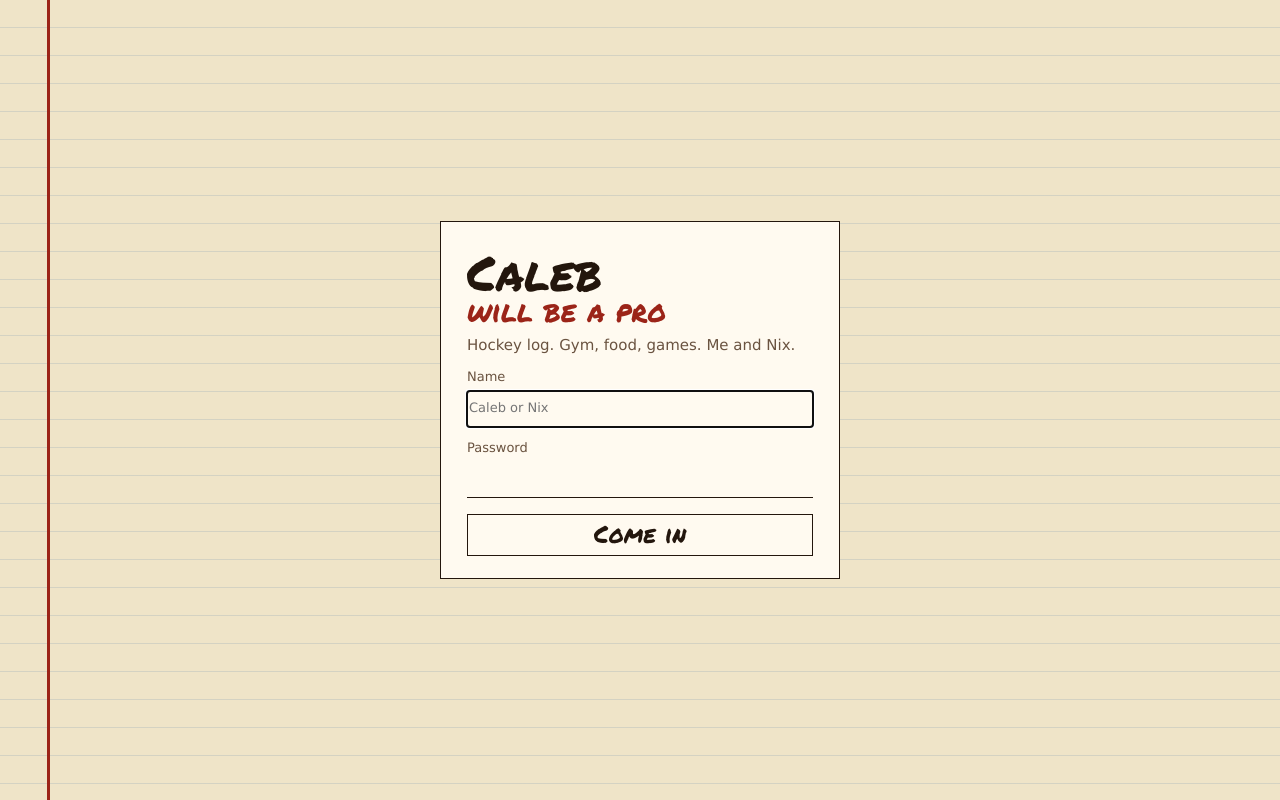
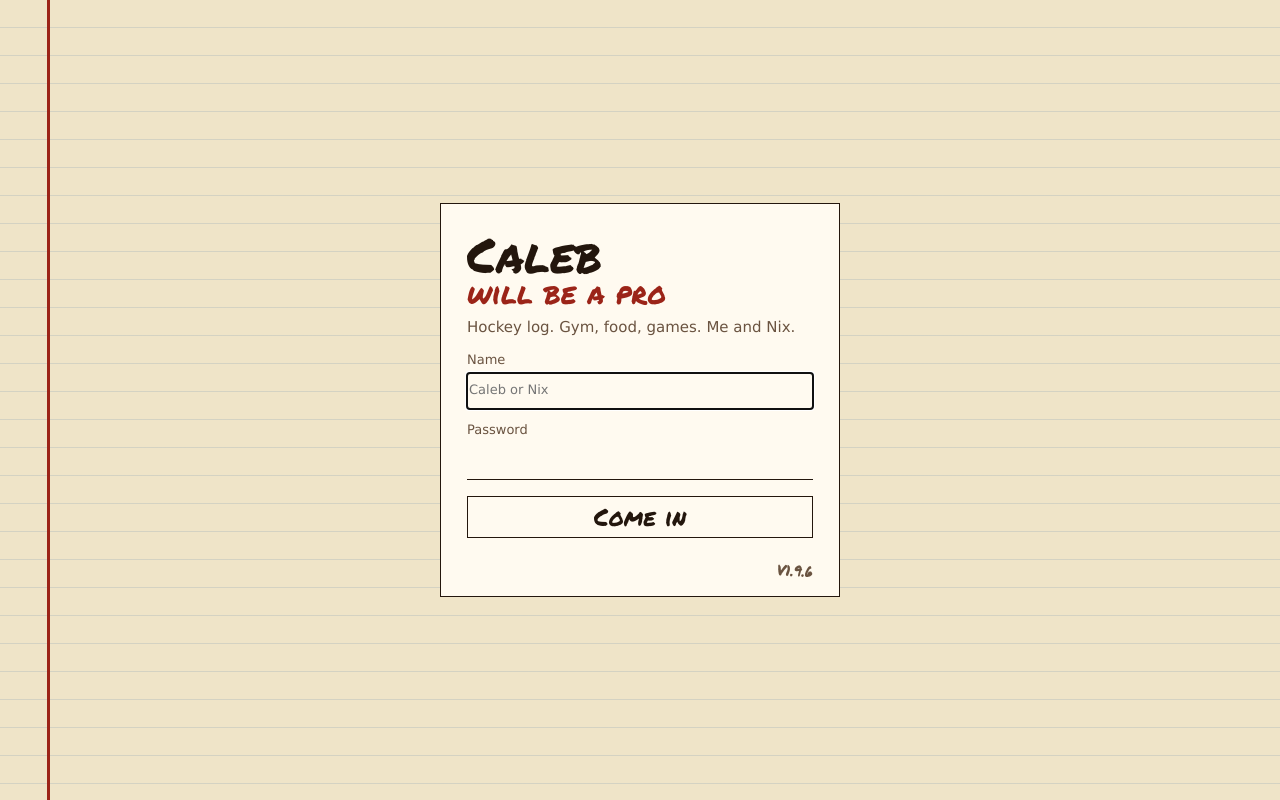
Before and after one commit to Cosanetau/CalebWillBeAPro, a React (Vite) app: page / in a window 1280 px wide. Built offline with nearby package versions, Linux system fonts and the light colour scheme; no server answers.

Commit message:
Stamp V1.9.6 on the login card and next to the T&Cs
Co-authored-by: Cosanetau <Cosanetau@users.noreply.github.com>

```diff
--- a/package.json
+++ b/package.json
@@ -1,7 +1,7 @@
 {
   "name": "caleb-will-be-a-pro",
   "private": true,
-  "version": "1.0.0",
+  "version": "1.9.6",
   "type": "module",
   "engines": {
     "node": ">=20"
--- a/src/components/LoginPage.jsx
+++ b/src/components/LoginPage.jsx
@@ -1,6 +1,7 @@
 import { useState } from "react";
 import { loginFieldError } from "../lib/accounts.js";
 import { useApp } from "../lib/useApp.jsx";
+import { APP_VERSION } from "../lib/version.js";
 
 export default function LoginPage() {
   const { login } = useApp();
@@ -60,6 +61,7 @@ export default function LoginPage() {
             {busy ? "Hang on dumbass" : "Come in"}
           </button>
         </form>
+        <p className="app-ver gate-ver">{APP_VERSION}</p>
       </section>
     </main>
   );
--- a/src/components/TermsFoot.jsx
+++ b/src/components/TermsFoot.jsx
@@ -1,4 +1,5 @@
 import { useState } from "react";
+import { APP_VERSION } from "../lib/version.js";
 
 const POINTS = [
   "Nicola de Vos is entitled to claim at least 73% of the credit for anything impressive Caleb ever achieves.",
@@ -16,6 +17,7 @@ export default function TermsFoot() {
 
   return (
     <footer className="site-foot">
+      <div className="foot-meta">
         <button
           type="button"
           className="terms-toggle"
@@ -24,6 +26,8 @@ export default function TermsFoot() {
         >
           T&Cs
         </button>
+        <p className="app-ver">{APP_VERSION}</p>
+      </div>
       {open ? (
         <article className="terms-card">
           <h2>
--- a/src/index.css
+++ b/src/index.css
@@ -519,6 +519,22 @@ textarea {
   width: min(var(--max), calc(100% - 28px));
   margin: 8px auto 28px;
 }
+.foot-meta {
+  display: flex;
+  align-items: center;
+  gap: 12px;
+}
+.app-ver {
+  margin: 0;
+  font-family: var(--marker);
+  font-size: 15px;
+  color: var(--muted);
+  transform: rotate(3deg);
+}
+.gate-ver {
+  margin-top: 14px;
+  text-align: right;
+}
 .terms-toggle {
   font-family: var(--marker);
   font-size: 15px;
--- /dev/null
+++ b/src/lib/version.js
@@ -0,0 +1 @@
+export const APP_VERSION = "V1.9.6";
```
Lines whose indentation alone changed are shown as unchanged.
